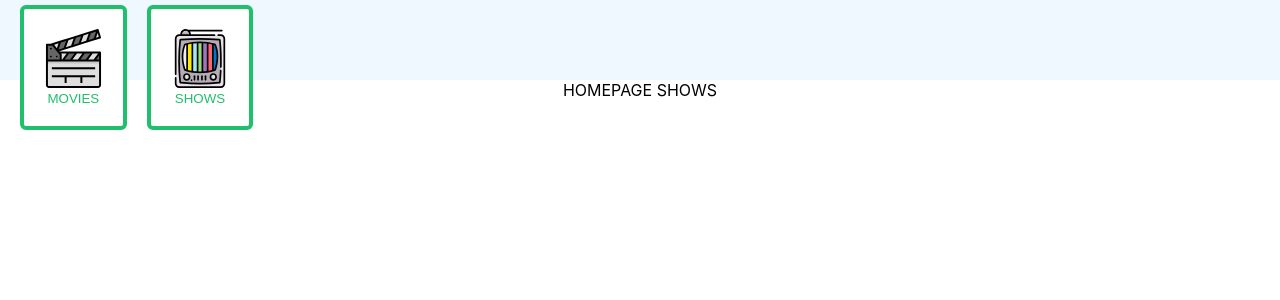
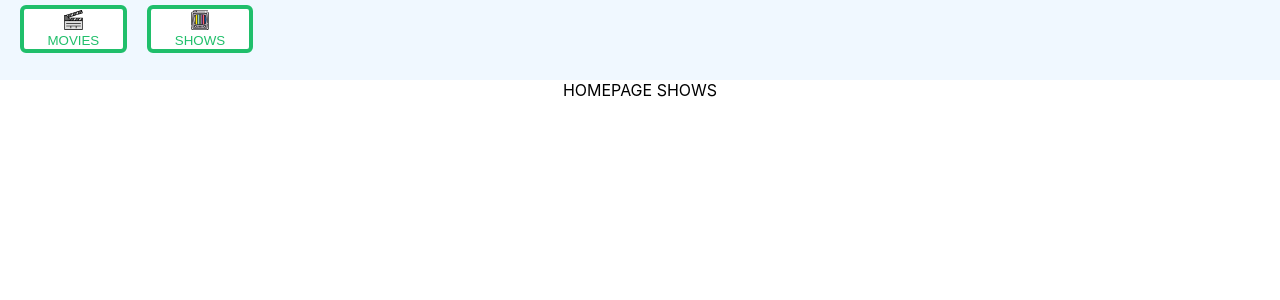
Before and after one commit to zorlakov/tmdb-movies-shows, a React (Create React App) app in the folder movies-and-shows/: page / in a window 1280 px wide. Shown: the top 300 px of the page. Built offline with nearby package versions, Linux system fonts and the light colour scheme.

Commit message:
Finished styling the custom button

```diff
--- a/movies-and-shows/src/components/customButton/customButton.styles.css
+++ b/movies-and-shows/src/components/customButton/customButton.styles.css
@@ -2,7 +2,7 @@
   color: #20bf6b !important;
   text-transform: uppercase;
   background: #ffffff;
-  padding: 20px;
+
   border: 4px solid #20bf6b !important;
   border-radius: 6px;
   display: inline-block;
@@ -21,6 +21,6 @@
 }
 
 .image {
-  height: 100%;
-  width: 100%;
+  height: 20px;
+  width: 50%;
 }
```
